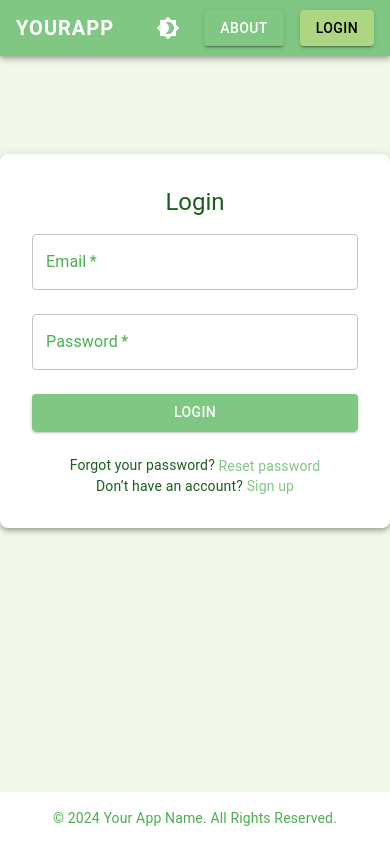
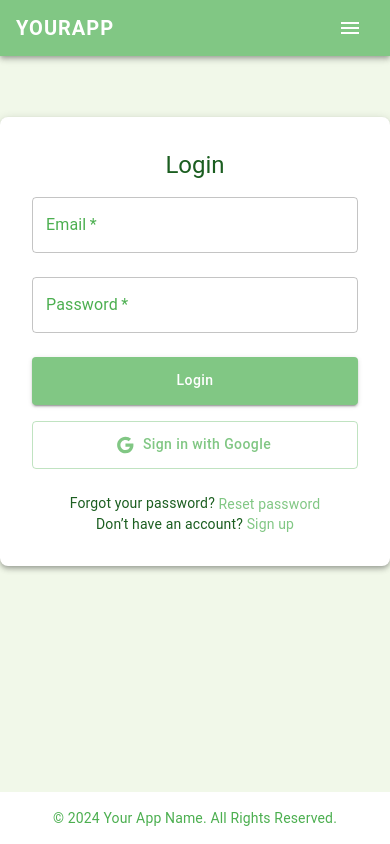
Before and after one commit to T-H-0-M/Web-Starter-Kit, a React (Vite) app: page /login in a window 390 px wide. Built offline with nearby package versions, Linux system fonts and the light colour scheme; no server answers.

Commit message:
Google Sign in + responsiveness

```diff
--- a/src/components/Navbar.tsx
+++ b/src/components/Navbar.tsx
@@ -6,8 +6,15 @@ import {
   Button,
   Box,
   IconButton,
+  Drawer,
+  List,
+  ListItem,
+  ListItemText,
+  Divider,
+  ListItemButton,
 } from "@mui/material";
 import {
+  Menu as MenuIcon,
   Brightness4 as Brightness4Icon,
   Brightness7 as Brightness7Icon,
 } from "@mui/icons-material";
@@ -20,8 +27,8 @@ export const Navbar: React.FC = () => {
   const navigate = useNavigate();
   const location = useLocation();
   const [isAuthenticated, setIsAuthenticated] = useState(false);
-
   const { isDarkMode, toggleTheme } = useThemeContext();
+  const [drawerOpen, setDrawerOpen] = useState(false);
 
   useEffect(() => {
     const unsubscribe = onAuthStateChanged(auth, (user) => {
@@ -31,26 +38,65 @@ export const Navbar: React.FC = () => {
   }, []);
 
   const isHomePage = location.pathname === "/";
-
   const handleLogout = async () => {
     try {
       await signOut(auth);
       alert("You have been logged out.");
       navigate("/login");
-    } catch (error) {
-      console.error("Error logging out:", error);
+    } catch (error) {}
+  };
+  const handleDrawerToggle = () => {
+    setDrawerOpen((prevState) => !prevState);
+  };
+  const drawerContent = (
+    <Box sx={{ width: 250 }} role="presentation">
+      <List>
+        <ListItem disablePadding>
+          <ListItemButton onClick={toggleTheme}>
+            <ListItemText
+              primary={
+                isDarkMode ? "Switch to Light Mode" : "Switch to Dark Mode"
               }
-  };
+            />
+          </ListItemButton>
+        </ListItem>
+        <Divider />
+        {isAuthenticated && !isHomePage && (
+          <ListItem disablePadding>
+            <ListItemButton onClick={() => navigate("/")}>
+              <ListItemText primary="Home" />
+            </ListItemButton>
+          </ListItem>
+        )}
+        <ListItem disablePadding>
+          <ListItemButton onClick={() => navigate("/about")}>
+            <ListItemText primary="About" />
+          </ListItemButton>
+        </ListItem>
+        <Divider />
+        {isAuthenticated ? (
+          <ListItem disablePadding>
+            <ListItemButton onClick={handleLogout}>
+              <ListItemText primary="Logout" />
+            </ListItemButton>
+          </ListItem>
+        ) : (
+          <ListItem disablePadding>
+            <ListItemButton onClick={() => navigate("/login")}>
+              <ListItemText primary="Login" />
+            </ListItemButton>
+          </ListItem>
+        )}
+      </List>
+    </Box>
+  );
 
   return (
+    <>
       <AppBar position="static" enableColorOnDark>
         <Toolbar sx={{ display: "flex", justifyContent: "space-between" }}>
           <Box
-          sx={{
-            display: "flex",
-            alignItems: "center",
-            cursor: "pointer",
-          }}
+            sx={{ display: "flex", alignItems: "center", cursor: "pointer" }}
             onClick={() => navigate("/")}
           >
             <Typography
@@ -64,12 +110,12 @@ export const Navbar: React.FC = () => {
               YourApp
             </Typography>
           </Box>
-
-        <Box display="flex" alignItems="center">
+          <Box
+            sx={{ display: { xs: "none", md: "flex" }, alignItems: "center" }}
+          >
             <IconButton color="inherit" sx={{ mr: 2 }} onClick={toggleTheme}>
               {isDarkMode ? <Brightness7Icon /> : <Brightness4Icon />}
             </IconButton>
-
             {isAuthenticated && !isHomePage && (
               <Button
                 variant="contained"
@@ -106,7 +152,21 @@ export const Navbar: React.FC = () => {
               </Button>
             )}
           </Box>
+          <Box sx={{ display: { xs: "flex", md: "none" } }}>
+            <IconButton
+              size="large"
+              edge="start"
+              color="inherit"
+              onClick={handleDrawerToggle}
+            >
+              <MenuIcon />
+            </IconButton>
+          </Box>
         </Toolbar>
       </AppBar>
+      <Drawer anchor="right" open={drawerOpen} onClose={handleDrawerToggle}>
+        {drawerContent}
+      </Drawer>
+    </>
   );
 };
--- a/src/components/PageLayout.tsx
+++ b/src/components/PageLayout.tsx
@@ -7,10 +7,7 @@ interface PageLayoutProps {
   children: React.ReactNode;
 }
 
-export const PageLayout: React.FC<PageLayoutProps> = ({
-  title = "My App",
-  children,
-}) => {
+export const PageLayout: React.FC<PageLayoutProps> = ({ children }) => {
   return (
     <Box
       sx={{
@@ -20,7 +17,7 @@ export const PageLayout: React.FC<PageLayoutProps> = ({
         backgroundColor: "background.default",
       }}
     >
-      <Navbar title={title} />
+      <Navbar />
 
       <Box
         component="main"
--- a/src/pages/Login.tsx
+++ b/src/pages/Login.tsx
@@ -1,6 +1,10 @@
 import React, { useState } from "react";
 import { auth } from "../config/firebaseConfig";
-import { signInWithEmailAndPassword } from "firebase/auth";
+import {
+  signInWithEmailAndPassword,
+  GoogleAuthProvider,
+  signInWithPopup,
+} from "firebase/auth";
 import {
   Paper,
   Typography,
@@ -10,6 +14,7 @@ import {
   Box,
   Link as MuiLink,
 } from "@mui/material";
+import { Google } from "@mui/icons-material";
 import { PageLayout } from "../components/PageLayout";
 import { ResetPasswordModal } from "../components/ResetPasswordModal";
 import { Link as RouterLink } from "react-router-dom";
@@ -19,6 +24,8 @@ export const LoginPage: React.FC = () => {
   const [password, setPassword] = useState("");
   const [error, setError] = useState<string | null>(null);
   const [resetModalOpen, setResetModalOpen] = useState(false);
+
+  const provider = new GoogleAuthProvider();
   const handleOpenResetModal = () => setResetModalOpen(true);
   const handleCloseResetModal = () => setResetModalOpen(false);
 
@@ -28,6 +35,16 @@ export const LoginPage: React.FC = () => {
     try {
       await signInWithEmailAndPassword(auth, email, password);
       alert("Login successful!");
+    } catch (err) {
+      setError((err as Error).message);
+    }
+  };
+
+  const handleGoogleLogin = async () => {
+    setError(null);
+    try {
+      await signInWithPopup(auth, provider);
+      alert("Google login successful!");
     } catch (err) {
       setError((err as Error).message);
     }
@@ -54,6 +71,8 @@ export const LoginPage: React.FC = () => {
           <Typography variant="h5" textAlign="center" mb={2}>
             Login
           </Typography>
+
+          {/* Email/Password form */}
           <form onSubmit={handleLogin}>
             <Box sx={{ mb: 3 }}>
               <TextField
@@ -77,15 +96,47 @@ export const LoginPage: React.FC = () => {
                 onChange={(e) => setPassword(e.target.value)}
               />
             </Box>
-            <Button type="submit" variant="contained" color="primary" fullWidth>
+            <Button
+              type="submit"
+              sx={{
+                mt: 2,
+                textTransform: "none",
+                display: "flex",
+                alignItems: "center",
+                justifyContent: "center",
+                height: 48,
+              }}
+              variant="contained"
+              color="primary"
+              fullWidth
+            >
               Login
             </Button>
           </form>
+
           {error && (
             <Alert severity="error" sx={{ mt: 2 }}>
               {error}
             </Alert>
           )}
+
+          <Button
+            variant="outlined"
+            color="primary"
+            fullWidth
+            onClick={handleGoogleLogin}
+            startIcon={<Google sx={{ fontSize: 24 }} />}
+            sx={{
+              mt: 2,
+              textTransform: "none",
+              display: "flex",
+              alignItems: "center",
+              justifyContent: "center",
+              height: 48,
+            }}
+          >
+            Sign in with Google
+          </Button>
 
           <Box textAlign="center" mt={3}>
             <Typography variant="body2" mt={1}>
@@ -107,6 +158,7 @@ export const LoginPage: React.FC = () => {
           </Box>
         </Paper>
       </Box>
+
       <ResetPasswordModal
         open={resetModalOpen}
         onClose={handleCloseResetModal}
--- a/src/pages/Signup.tsx
+++ b/src/pages/Signup.tsx
@@ -1,7 +1,12 @@
 import React, { useState } from "react";
 import { useNavigate } from "react-router-dom";
 import { auth } from "../config/firebaseConfig";
-import { createUserWithEmailAndPassword, updateProfile } from "firebase/auth";
+import {
+  createUserWithEmailAndPassword,
+  updateProfile,
+  GoogleAuthProvider,
+  signInWithPopup,
+} from "firebase/auth";
 import {
   Paper,
   Typography,
@@ -11,6 +16,7 @@ import {
   Box,
   Link as MuiLink,
 } from "@mui/material";
+import { Google } from "@mui/icons-material";
 import { PageLayout } from "../components/PageLayout";
 import { Link as RouterLink } from "react-router-dom";
 
@@ -23,6 +29,8 @@ export const SignupPage: React.FC = () => {
   const [error, setError] = useState<string | null>(null);
 
   const navigate = useNavigate();
+
+  const googleProvider = new GoogleAuthProvider();
 
   const handleSignup = async (e: React.FormEvent) => {
     e.preventDefault();
@@ -50,6 +58,16 @@ export const SignupPage: React.FC = () => {
     }
   };
 
+  const handleGoogleSignup = async () => {
+    setError(null);
+    try {
+      await signInWithPopup(auth, googleProvider);
+      navigate("/");
+    } catch (err) {
+      setError((err as Error).message);
+    }
+  };
+
   return (
     <PageLayout title="Signup">
       <Box
@@ -71,7 +89,6 @@ export const SignupPage: React.FC = () => {
           <Typography variant="h5" textAlign="center" mb={2}>
             Sign Up
           </Typography>
-
           <form onSubmit={handleSignup}>
             <Box
               display="flex"
@@ -97,7 +114,6 @@ export const SignupPage: React.FC = () => {
               />
             </Box>
 
-            {/* Email */}
             <Box sx={{ mb: 2 }}>
               <TextField
                 fullWidth
@@ -110,7 +126,6 @@ export const SignupPage: React.FC = () => {
               />
             </Box>
 
-            {/* Password */}
             <Box sx={{ mb: 2 }}>
               <TextField
                 fullWidth
@@ -135,17 +150,45 @@ export const SignupPage: React.FC = () => {
               />
             </Box>
 
-            <Button type="submit" variant="contained" color="primary" fullWidth>
+            <Button
+              type="submit"
+              sx={{
+                mt: 2,
+                textTransform: "none",
+                display: "flex",
+                alignItems: "center",
+                justifyContent: "center",
+                height: 48,
+              }}
+              variant="contained"
+              color="primary"
+              fullWidth
+            >
               Signup
             </Button>
           </form>
-
           {error && (
             <Alert severity="error" sx={{ mt: 2 }}>
               {error}
             </Alert>
           )}
-
+          <Button
+            variant="outlined"
+            color="primary"
+            fullWidth
+            onClick={handleGoogleSignup}
+            startIcon={<Google sx={{ fontSize: 24 }} />}
+            sx={{
+              mt: 2,
+              textTransform: "none",
+              display: "flex",
+              alignItems: "center",
+              justifyContent: "center",
+              height: 48,
+            }}
+          >
+            Sign up with Google
+          </Button>
           <Box textAlign="center" mt={3}>
             <Typography variant="body2">
               Already have an account?{" "}
```
Lines whose indentation alone changed are shown as unchanged.
